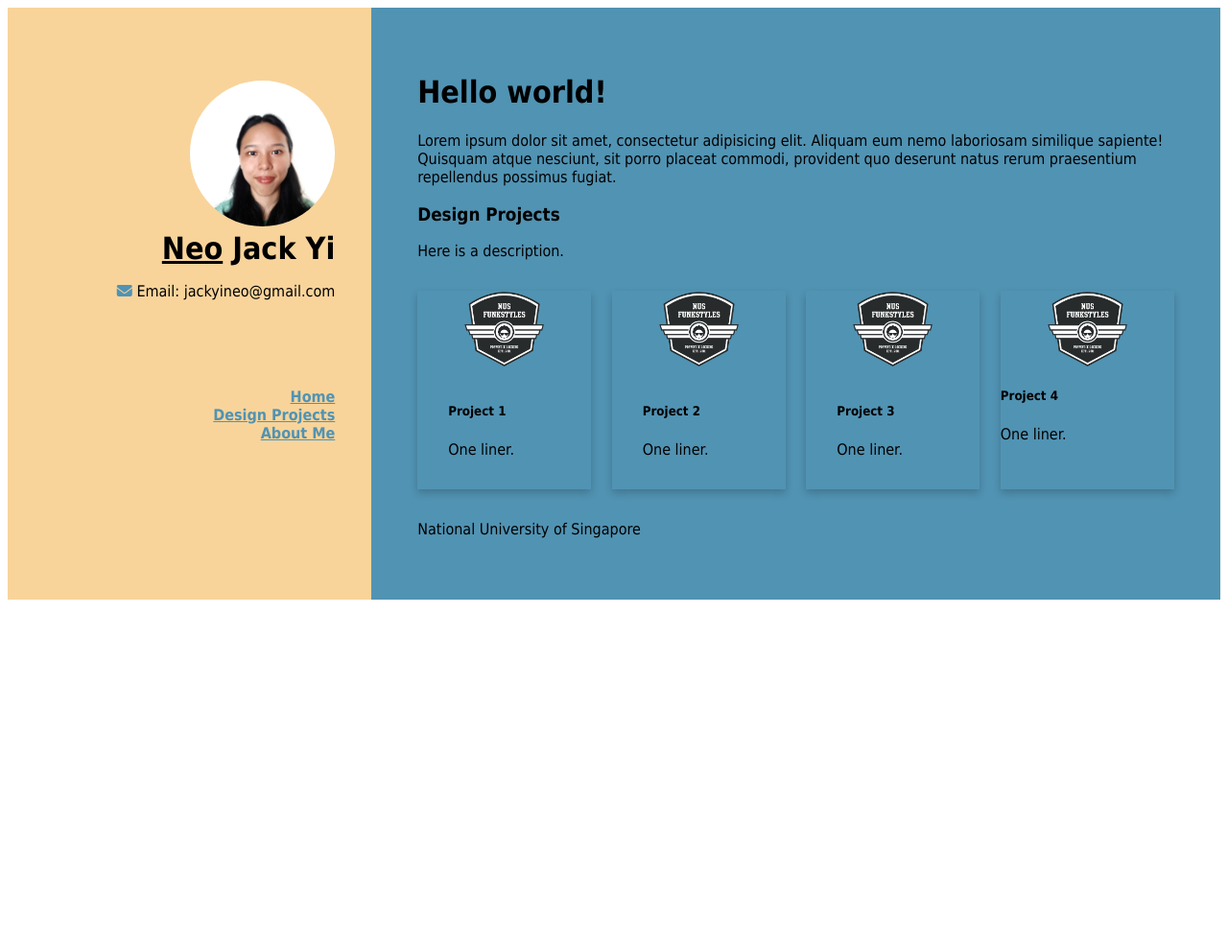
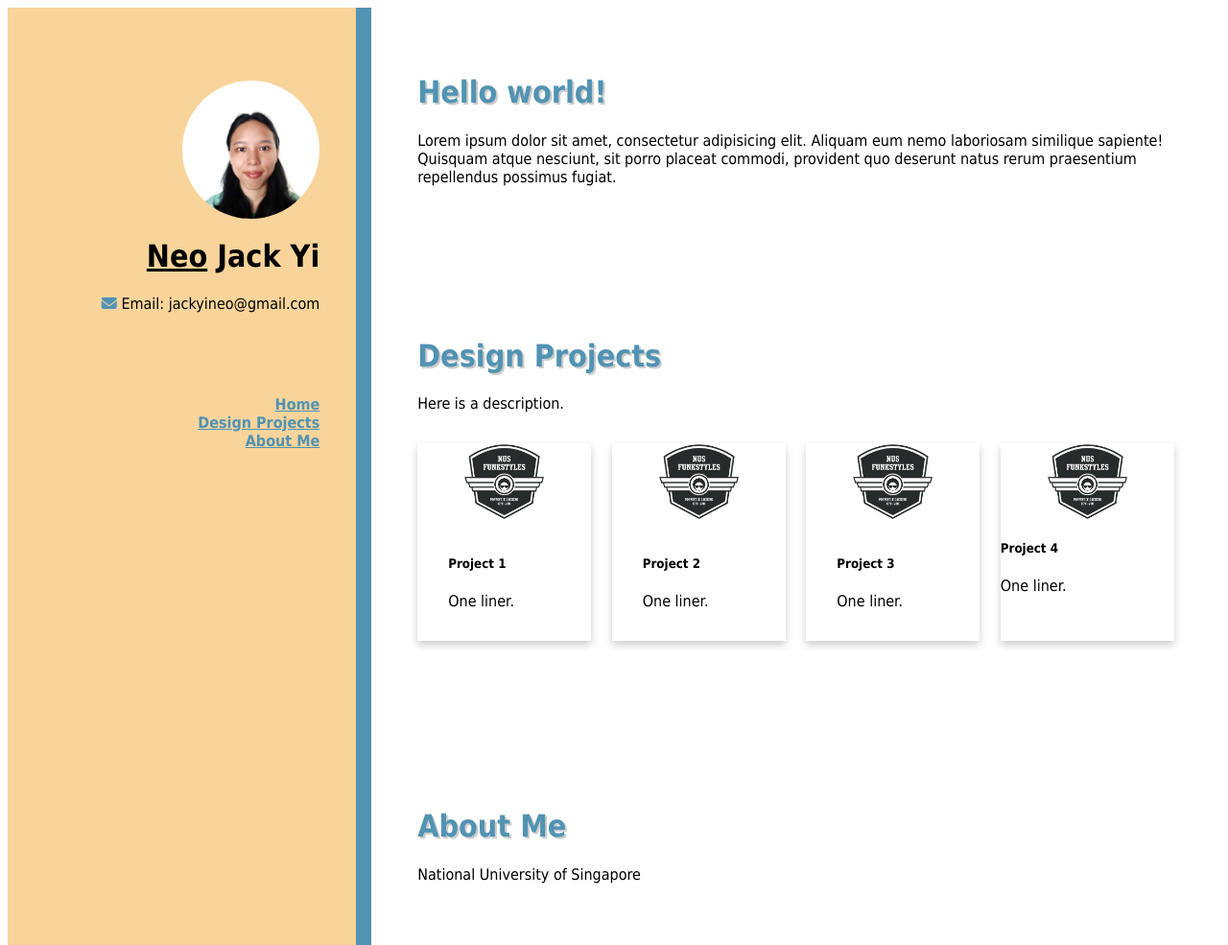
Before and after one commit to jackyyii/jackyyii.github.io, a plain HTML site: page index.html in a window 1280 px wide. Shown: the whole page at 96% size. Before the commit the page ends 800 px from the top, so only its background shows below. Drawn offline with Linux system fonts and the light colour scheme.

Commit message:
Update styling

```diff
--- a/index.html
+++ b/index.html
@@ -27,7 +27,7 @@
                 <p>Lorem ipsum dolor sit amet, consectetur adipisicing elit. Aliquam eum nemo laboriosam similique sapiente! Quisquam atque nesciunt, sit porro placeat commodi, provident quo deserunt natus rerum praesentium repellendus possimus fugiat.</p>
             </div>
             <div id="project">
-                <h3>Design Projects</h3>
+                <h1>Design Projects</h1>
                 <p>Here is a description.</p>
                 <div class="cards">
                     <div class="card">
@@ -69,6 +69,7 @@
                 </div>
             </div>
             <div id="about">
+                <h1>About Me</h1>
                 <p>National University of Singapore</p>
             </div>
         </div>
--- a/style.css
+++ b/style.css
@@ -19,6 +19,7 @@ html {
     padding: 10%;
     padding-top: 20%;
     text-align: right;
+    border-right: 1rem solid #5193b3;
 }
 
 #nav-pic {
@@ -43,7 +44,7 @@ html {
 
 #navbar h1 {
     padding: 0;
-    margin: 0;
+    margin-top: 1rem;
 }
 
 #navbar ul {
@@ -57,8 +58,21 @@ html {
 }
 
 #content {
-    background-color: #5193b3;
     padding: 3rem;
+}
+
+#content h1 {
+    color: #5193b3;
+    /* text-decoration: underline; */
+    text-shadow: 2px 2px rgb(0, 0, 0, 0.2);
+}
+
+#intro {
+    margin-bottom: 20%;
+}
+
+#project {
+    margin-bottom: 20%;
 }
 
 .cards {
@@ -72,18 +86,6 @@ html {
     margin: 1em 0;
     box-shadow: 0 4px 8px 0 rgba(0,0,0,0.2);
     transition: 0.3s;
-}
-
-@media screen and (min-width: 30em) {
-    .card {
-        flex: 0 1 calc(50% - 1em);
-    }
-}
-
-@media screen and (min-width: 60em) {
-    .card {
-        flex: 0 1 calc(25% - 1em);
-    }
 }
 
 /* On mouse-over, add a deeper shadow */
@@ -107,3 +109,15 @@ html {
 .card-container {
     padding: 1em 2em;
 }
+
+@media screen and (min-width: 30em) {
+    .card {
+        flex: 0 1 calc(50% - 1em);
+    }
+}
+
+@media screen and (min-width: 60em) {
+    .card {
+        flex: 0 1 calc(25% - 1em);
+    }
+}
```
